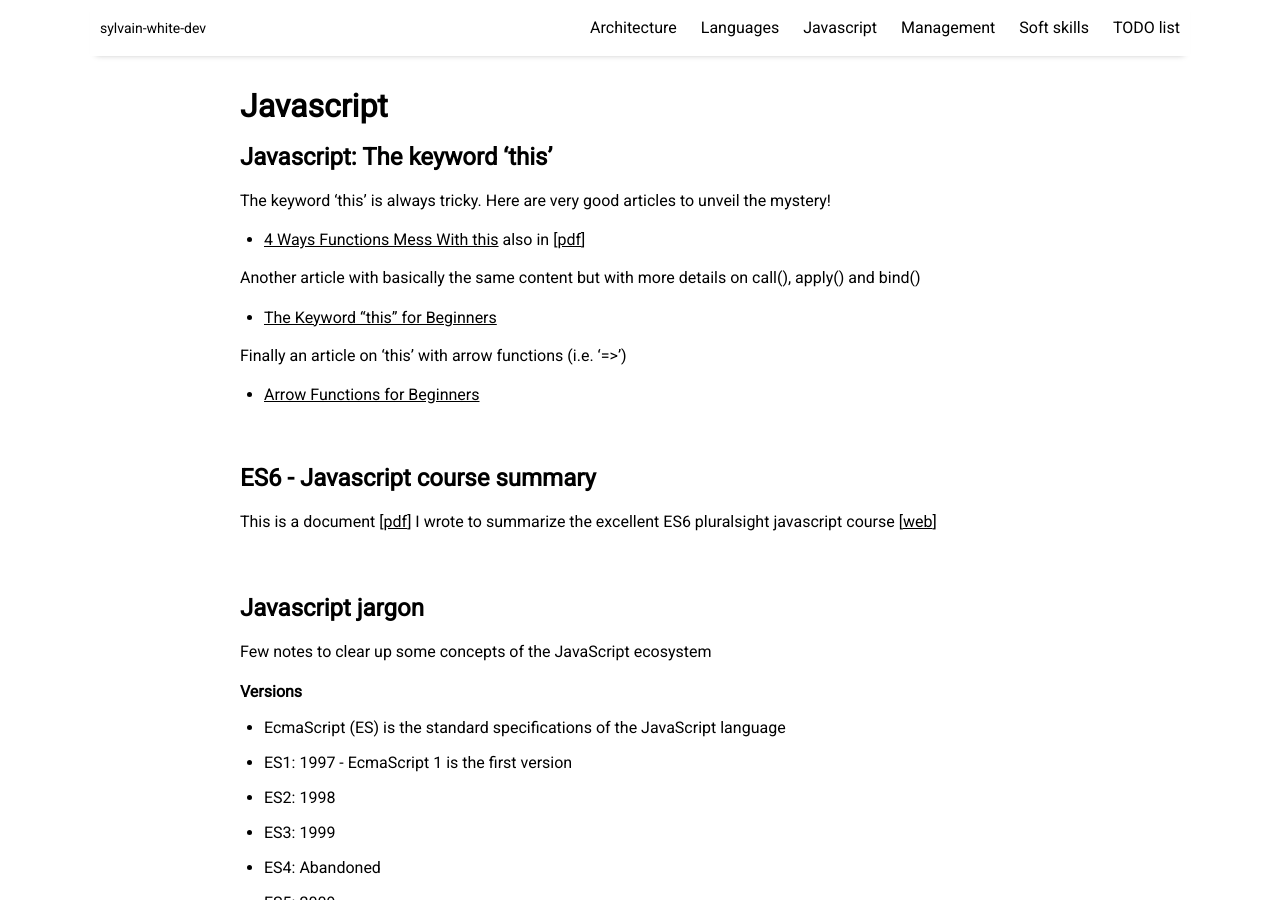
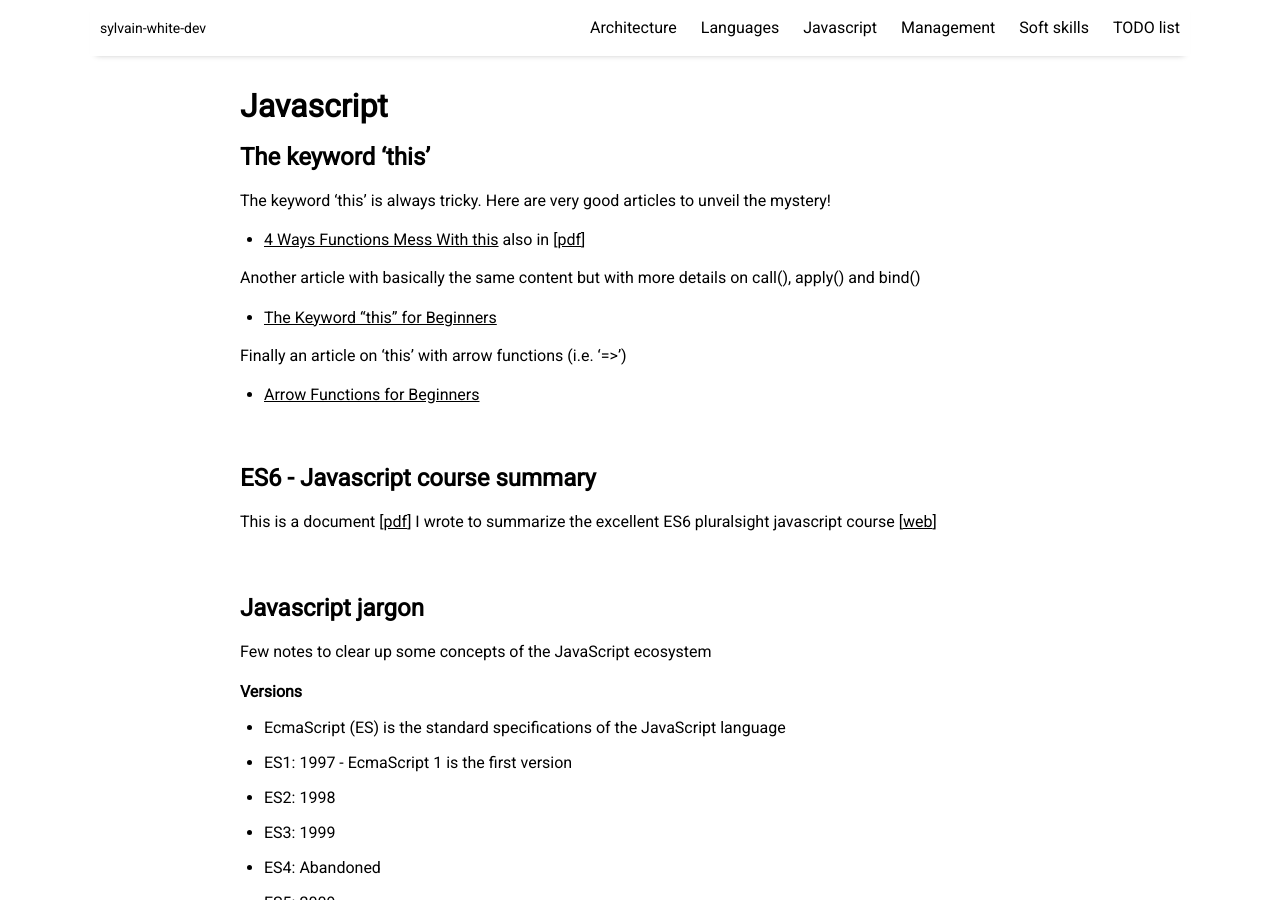
Before and after one commit to sylvainwhite/sylvain-white-dev, a Jekyll site: the page built from pages/javascript.md, in a window 1280 px wide and 900 px high. Built offline with Jekyll 4.4.1, drawn with Linux system fonts in a browser that asks for light colours; nearby versions of some CDN libraries.

Commit message:
Update javascript page

```diff
--- a/pages/javascript.md
+++ b/pages/javascript.md
@@ -3,7 +3,7 @@ layout: misc
 title: Javascript
 ---
 
-## Javascript: The keyword 'this'
+## The keyword 'this'
 
 The keyword 'this' is always tricky. Here are very good articles to unveil the mystery!
 
```
